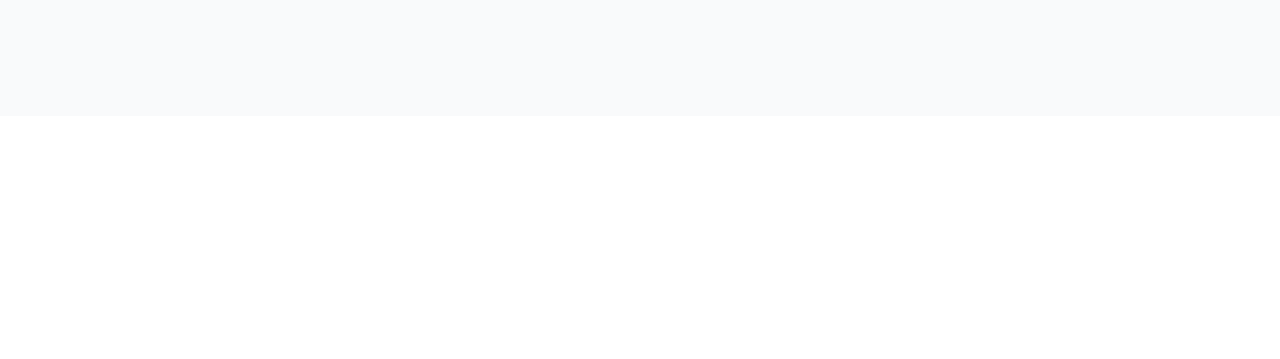
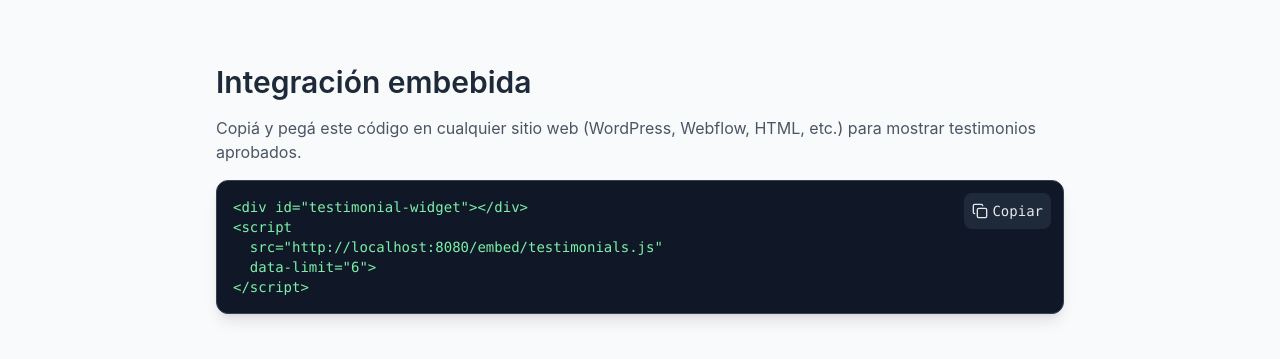
Before and after one commit to nicolaselozano/testimonial-cms-client, a React (Vite) app: page / in a window 1280 px wide. Shown: the part 765-1124 px from the top of the page. Before the commit the page ends 881 px from the top, so only its background shows below. Built offline with nearby package versions, Linux system fonts and the light colour scheme; no server answers.

Commit message:
feat: env url

```diff
--- /dev/null
+++ b/src/components/home/EmbedCodeBlock.tsx
@@ -0,0 +1,47 @@
+import { useState } from "react";
+import { Copy, Check } from "lucide-react";
+
+export default function EmbedCodeBlock() {
+  const [copied, setCopied] = useState(false);
+
+  const embedUrl = import.meta.env.VITE_EMBED_URL;
+
+  const code = `<div id="testimonial-widget"></div>
+<script
+  src="${embedUrl}"
+  data-limit="6">
+</script>`;
+
+  const handleCopy = async () => {
+    await navigator.clipboard.writeText(code);
+    setCopied(true);
+
+    setTimeout(() => setCopied(false), 1500);
+  };
+
+  return (
+    <div className="relative bg-gray-900 text-green-300 font-mono text-sm p-4 rounded-xl shadow-lg border border-gray-700">
+
+      {/* Botón copiar */}
+      <button
+        onClick={handleCopy}
+        className="absolute top-3 right-3 bg-gray-800 hover:bg-gray-700 text-gray-200 p-2 rounded-lg transition flex items-center gap-1
+        cursor-pointer"
+      >
+        {copied ? (
+          <>
+            <Check className="w-4 h-4 text-green-400" />
+            <span className="text-green-400">Copiado!</span>
+          </>
+        ) : (
+          <>
+            <Copy className="w-4 h-4"/>
+            <span>Copiar</span>
+          </>
+        )}
+      </button>
+
+      <pre>{code}</pre>
+    </div>
+  );
+}
--- a/src/components/home/TestimonialCarousel.tsx
+++ b/src/components/home/TestimonialCarousel.tsx
@@ -12,7 +12,7 @@ export default function TestimonialCarousel({ items }: Props) {
 
   return (
     <div className="w-full h-80 rounded-xl overflow-hidden shadow-lg relative">
-      <Carousel slideInterval={5000} pauseOnHover>
+      <Carousel slideInterval={5000} pauseOnHover className="cursor-pointer">
 
         {items.map((t) => (
           <div key={t.id} className="relative w-full h-full">
--- a/src/config/axiosConfig.ts
+++ b/src/config/axiosConfig.ts
@@ -1,7 +1,9 @@
 import axios from "axios";
 
+const apiUrl = import.meta.env.VITE_API_URL;
+
 const api = axios.create({
-  baseURL: "http://localhost:8080",
+  baseURL: apiUrl,
   withCredentials: true,
 });
 
--- a/src/pages/Home.tsx
+++ b/src/pages/Home.tsx
@@ -3,6 +3,7 @@ import { useTestimonials } from "../components/hooks/useTestimonials";
 import TestimonialCarousel from "../components/home/TestimonialCarousel";
 import { useNavigate } from "react-router-dom";
 import { Search } from "lucide-react";
+import EmbedCodeBlock from "../components/home/EmbedCodeBlock";
 
 export default function Home() {
   const { results, loading, getTestimonials } = useTestimonials();
@@ -21,7 +22,6 @@ export default function Home() {
 
   return (
     <div className="min-h-screen bg-gray-50">
-
       {/* Header fijo */}
       <div className="sticky top-0 z-20 bg-white/80 backdrop-blur py-4 px-6 shadow-sm">
         <div className="max-w-6xl mx-auto flex justify-between items-center">
@@ -39,7 +39,8 @@ export default function Home() {
             </div>
             <button
               type="submit"
-              className="bg-blue-600 hover:bg-blue-700 text-white px-4 py-2 rounded-lg shadow-sm transition"
+              className="bg-blue-600 hover:bg-blue-700 text-white px-4 py-2 rounded-lg shadow-sm transition
+              cursor-pointer"
             >
               Buscar
             </button>
@@ -54,15 +55,17 @@ export default function Home() {
         </h2>
 
         <p className="mt-5 text-gray-600 max-w-2xl mx-auto text-lg">
-          Centralizá testimonios, organizalos por categorías
-          y mostrálos de forma profesional en tu sitio.
+          Centralizá testimonios, organizalos por categorías y mostrálos de
+          forma profesional en tu sitio.
         </p>
       </section>
 
       {/* Icon row */}
       <section className="max-w-5xl mx-auto px-6 grid grid-cols-1 md:grid-cols-3 gap-6 py-10">
         <div className="bg-white shadow-md p-6 rounded-2xl border hover:shadow-lg transition">
-          <h4 className="text-xl font-semibold text-blue-600 mb-2">Gestión fácil</h4>
+          <h4 className="text-xl font-semibold text-blue-600 mb-2">
+            Gestión fácil
+          </h4>
           <p className="text-gray-600 text-sm">
             Subí testimonios, imágenes y etiquetas con un solo clic.
           </p>
@@ -97,6 +100,20 @@ export default function Home() {
           <TestimonialCarousel items={results.slice(0, 5)} />
         )}
       </section>
+
+      {/* Sección código embed */}
+      <section className="max-w-4xl mx-auto px-6 pb-20">
+        <h3 className="text-3xl font-semibold mb-4 text-gray-800">
+          Integración embebida
+        </h3>
+
+        <p className="text-gray-600 mb-4">
+          Copiá y pegá este código en cualquier sitio web (WordPress, Webflow,
+          HTML, etc.) para mostrar testimonios aprobados.
+        </p>
+
+        <EmbedCodeBlock />
+      </section>
     </div>
   );
 }
```
Also changed, not shown: 1 other file (tests, documents, lock files or other folders).
